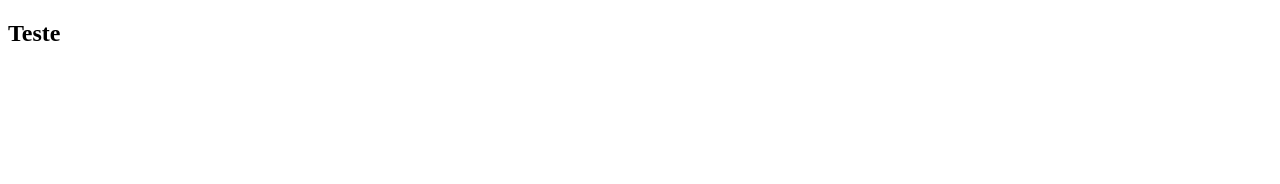
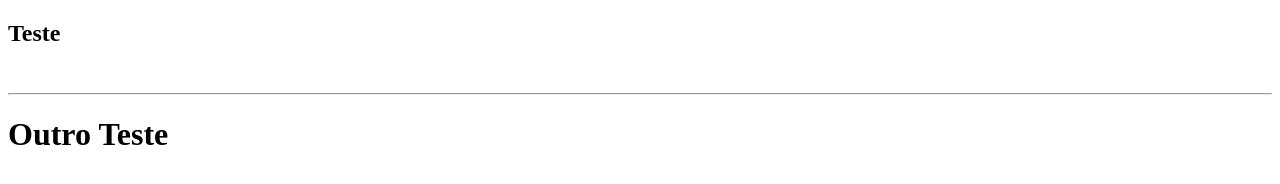
Before and after one commit to caceraghi/testegitdev, a plain HTML site: page pagina.html in a window 1280 px wide. Drawn offline with Linux system fonts and the light colour scheme.

Commit message:
vrao 03 - melhoria

```diff
--- a/pagina.html
+++ b/pagina.html
@@ -7,5 +7,8 @@
 </head>
 <body>
     <h2>Teste</h2>
+    <br>
+    <hr>
+    <h1>Outro Teste</h1>
 </body>
 </html>
```
